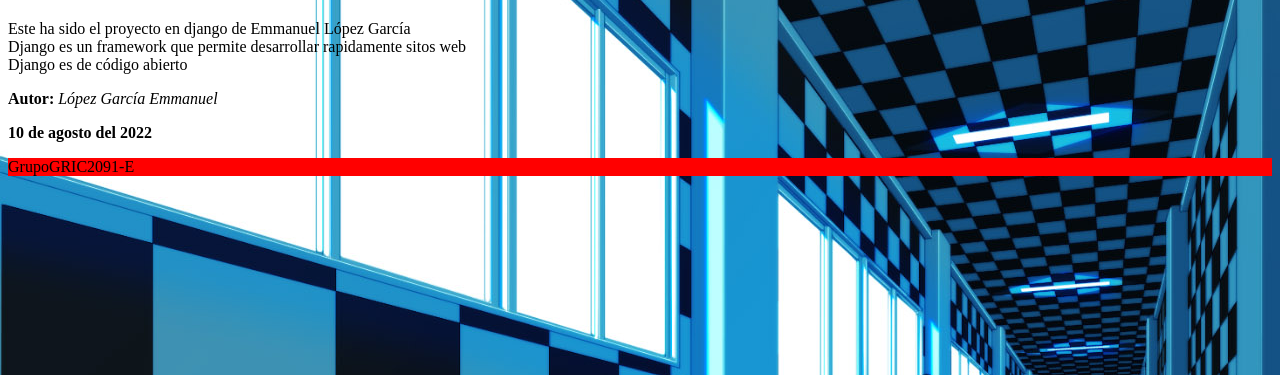
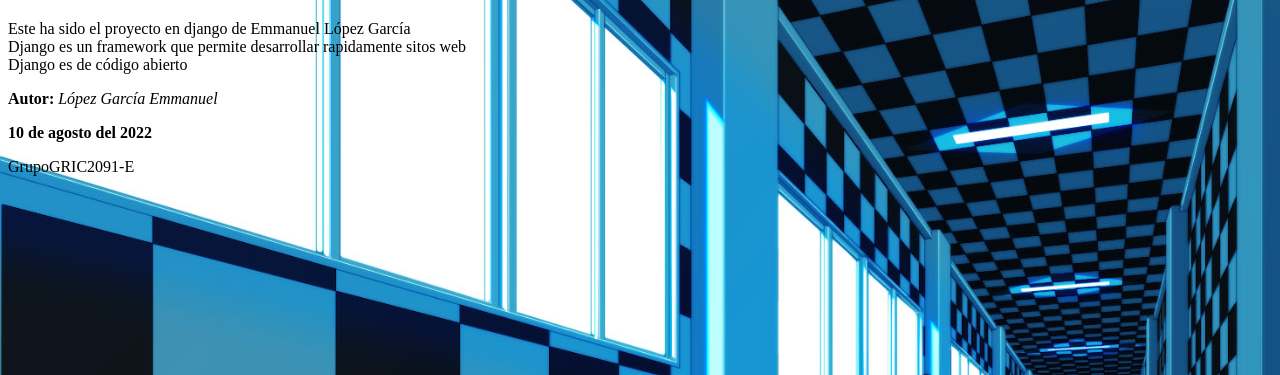
Before and after one commit to elopez-gar/proj1, a Django app: page / in a window 1280 px wide. Shown: the part 107-482 px from the top of the page. Run offline with Django 4.2, Linux system fonts and the light colour scheme.

Commit message:
Segundo Commit

```diff
--- a/templates/homepage.html
+++ b/templates/homepage.html
@@ -27,7 +27,8 @@
     <div id="agrupar">
         <header id="cabecera">
             <h1>
-                <strong>MI PRIMER PAGINA EN DJANGO: EMMANUEL LOPEZ G.</strong>
+                <strong>MI PRIMER PAGINA EN DJANGO:</strong>
+                <strong>EMMANUEL LOPEZ G.</strong>
             </h1>
             <div id="cabecera2">
                 <h2>
@@ -50,7 +51,7 @@
     <footer>
         <p><strong>Autor:</strong><em> López García Emmanuel</em></p>
         <p><strong>10 de agosto del 2022</strong></p>
-        <p style="background-color: red">GrupoGRIC2091-E</p>
+        <p>GrupoGRIC2091-E</p>
     </footer>
 
 </body>
```
